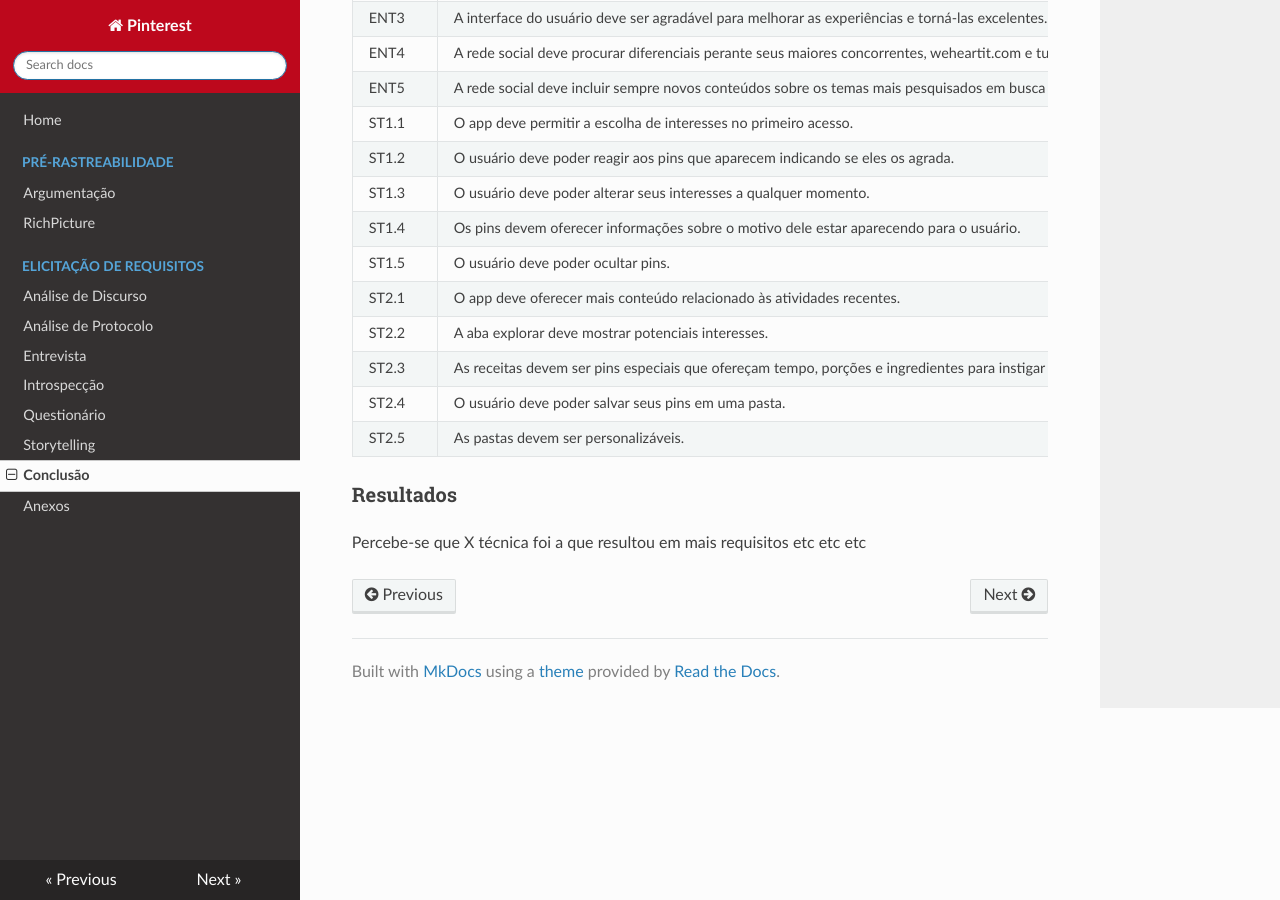
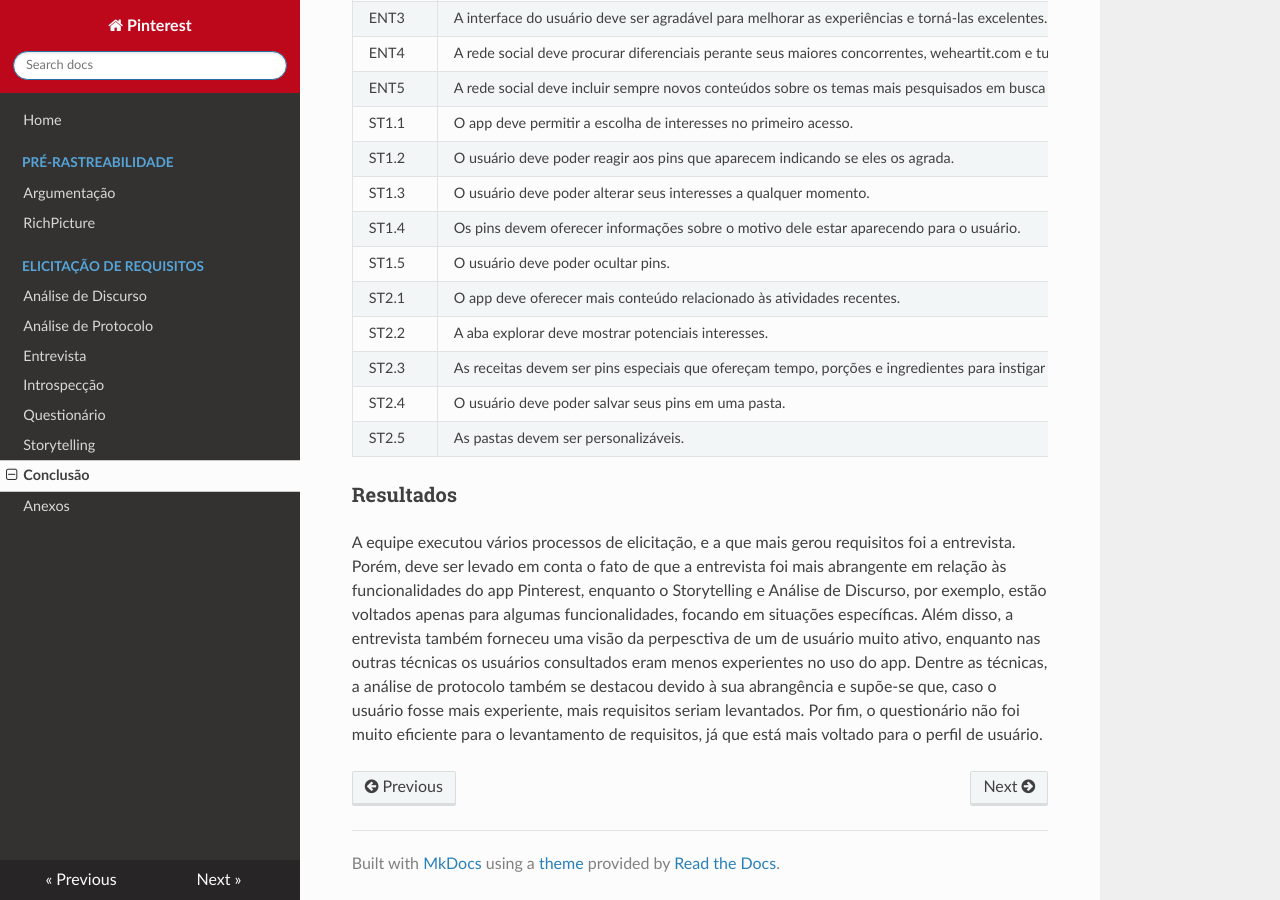
Before and after one commit to joberthrogers18/2018.2-Requisitos-Pinterest, an MkDocs documentation site: the page built from docs/conclusao_elicitacao.md, in a window 1280 px wide and 900 px high, scrolled down 2213 px. Built offline with MkDocs 1.6.1, drawn with Linux system fonts in a browser that asks for light colours; nearby versions of some CDN libraries; old or Windows-style settings are respelled for this version of MkDocs.

Commit message:
Adding results conclusion to elicitation techniques

```diff
--- a/docs/conclusao_elicitacao.md
+++ b/docs/conclusao_elicitacao.md
@@ -77,4 +77,5 @@
 
 ### Resultados
 
-Percebe-se que X técnica foi a que resultou em mais requisitos etc etc etc
+A equipe executou vários processos de elicitação, e a que mais gerou requisitos foi a entrevista. Porém, deve ser levado em conta o fato de que a entrevista foi mais abrangente em relação às funcionalidades do app Pinterest, enquanto o Storytelling e Análise de Discurso, por exemplo, estão voltados apenas para algumas funcionalidades, focando em situações específicas. Além disso, a entrevista também forneceu uma visão da perpesctiva de um de usuário muito ativo, enquanto nas outras técnicas os usuários consultados eram menos experientes no uso do app. Dentre as técnicas, a análise de protocolo também se destacou devido à sua abrangência e supõe-se que, caso o usuário fosse mais experiente, mais requisitos seriam levantados.
+Por fim, o questionário não foi muito eficiente para o levantamento de requisitos, já que está mais voltado para o perfil de usuário.
```
